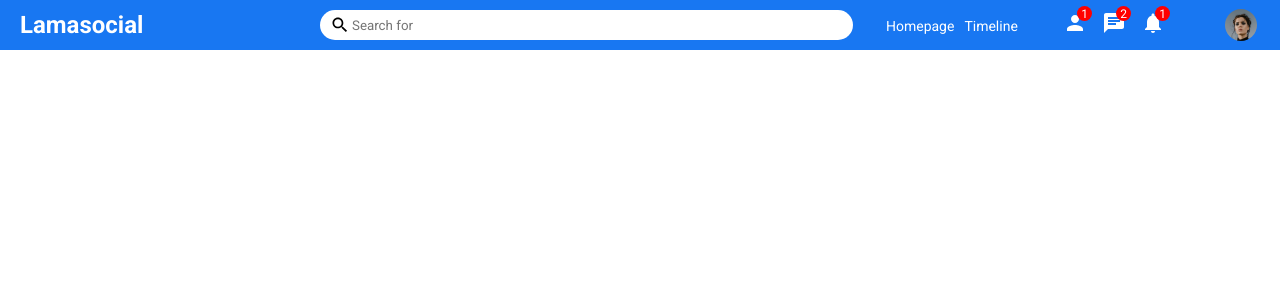
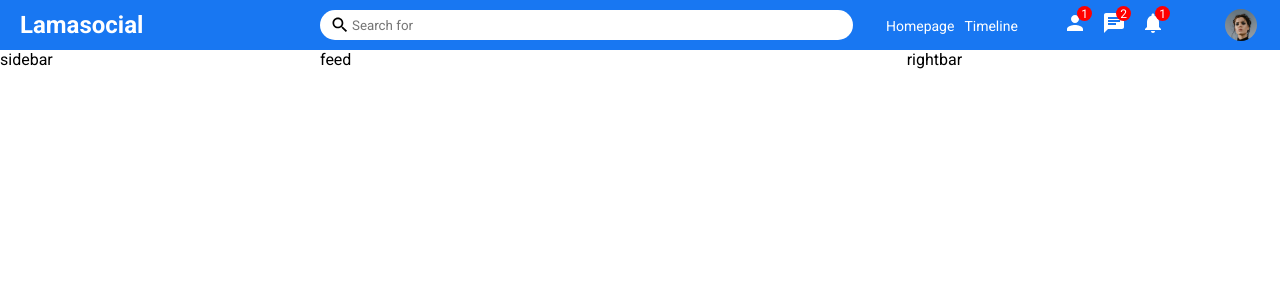
Before and after one commit to lavitzwind/react-social-media-app-design, a React (Create React App) app: page / in a window 1280 px wide. Shown: the top 300 px of the page. Built offline with nearby package versions, Linux system fonts and the light colour scheme.

Commit message:
Body Component

```diff
--- /dev/null
+++ b/src/components/feed/Feed.jsx
@@ -0,0 +1,7 @@
+import "./feed.css";
+
+const Feed = () => {
+	return <div className="feed">feed</div>;
+};
+
+export default Feed;
--- /dev/null
+++ b/src/components/feed/feed.css
@@ -0,0 +1,3 @@
+.feed {
+	flex: 5.5;
+}
--- /dev/null
+++ b/src/components/rightbar/Rightbar.jsx
@@ -0,0 +1,7 @@
+import "./rightbar.css";
+
+const Rightbar = () => {
+	return <div className="rightbar">rightbar</div>;
+};
+
+export default Rightbar;
--- /dev/null
+++ b/src/components/rightbar/rightbar.css
@@ -0,0 +1,3 @@
+.rightbar {
+	flex: 3.5;
+}
--- /dev/null
+++ b/src/components/sidebar/Sidebar.jsx
@@ -0,0 +1,7 @@
+import "./sidebar.css";
+
+const Sidebar = () => {
+	return <div className="sidebar">sidebar</div>;
+};
+
+export default Sidebar;
--- /dev/null
+++ b/src/components/sidebar/sidebar.css
@@ -0,0 +1,3 @@
+.sidebar {
+	flex: 3;
+}
--- a/src/components/topbar/topbar.css
+++ b/src/components/topbar/topbar.css
@@ -89,11 +89,6 @@
 .topbarImg {
 	width: 32px;
 	height: 32px;
-}
-
-.topbarImg {
-	width: 32px;
-	height: 32px;
 	border-radius: 50%;
 	object-fit: cover;
 	cursor: pointer;
--- a/src/pages/home/Home.js
+++ /dev/null
@@ -1,7 +0,0 @@
-import Topbar from "../../components/topbar/Topbar";
-
-const Home = () => {
-	return <Topbar />;
-};
-
-export default Home;
--- /dev/null
+++ b/src/pages/home/Home.jsx
@@ -0,0 +1,20 @@
+import Topbar from "../../components/topbar/Topbar";
+import Sidebar from "../../components/sidebar/Sidebar";
+import Feed from "../../components/feed/Feed";
+import Rightbar from "../../components/rightbar/Rightbar";
+import "./home.css";
+
+const Home = () => {
+	return (
+		<>
+			<Topbar />
+			<div className="homeContainer">
+				<Sidebar />
+				<Feed />
+				<Rightbar />
+			</div>
+		</>
+	);
+};
+
+export default Home;
--- a/src/pages/home/home.css
+++ b/src/pages/home/home.css
@@ -0,0 +1,3 @@
+.homeContainer {
+	display: flex;
+}
```
